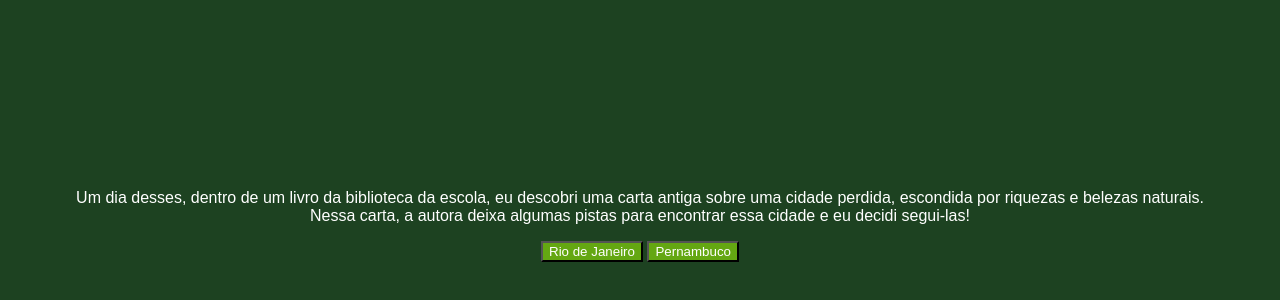
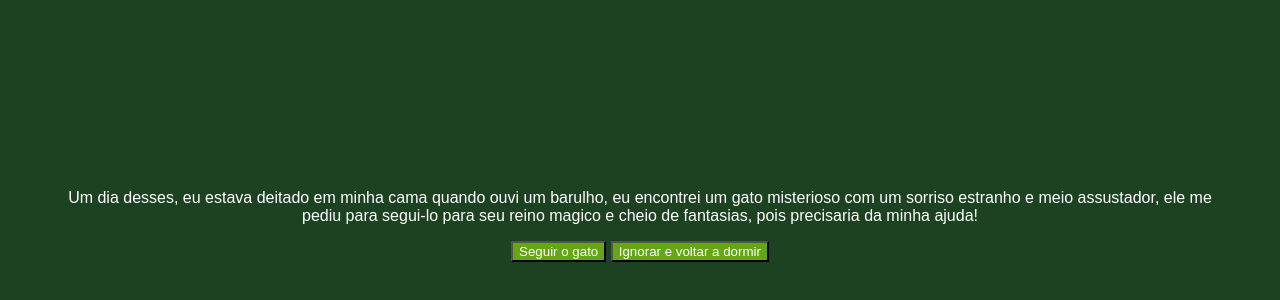
Before and after one commit to Josehen11/Criando-sua-aventura, a plain HTML site: page index.html in a window 1280 px wide. Shown: the part 142-442 px from the top of the page. Drawn offline with Linux system fonts and the light colour scheme; a web font is replaced by a local one.

Commit message:
index.html

```diff
--- a/index.html
+++ b/index.html
@@ -7,24 +7,25 @@
     <link rel="preconnect" href="https://fonts.googleapis.com">
     <link rel="preconnect" href="https://fonts.gstatic.com" crossorigin>
     <link href="https://fonts.googleapis.com/css2?family=Bai+Jamjuree:ital,wght@0,200;0,300;0,400;0,500;0,600;0,700;1,200;1,300;1,400;1,500;1,600;1,700&display=swap" rel="stylesheet">
-    <title>Em busca da cidade perdida</title>
+    <title>Em busca do País das maravilhas</title>
+
 </head>
 <body>
     <main>
         <div class="passo ativo" id="passo-0">
             <img src="img/cenario-passo0.png" alt="">
-            <p>Um dia desses, dentro de um livro da biblioteca da escola, eu descobri uma carta antiga sobre uma cidade perdida, escondida por riquezas e belezas naturais. Nessa carta, a autora deixa algumas pistas para encontrar essa cidade e eu decidi segui-las!</p>
-            <button class="btn-proximo" data-proximo="1">Rio de Janeiro</button>
-            <button class="btn-proximo" data-proximo="2">Pernambuco</button>
+            <p>Um dia desses, eu estava deitado em minha cama quando ouvi um barulho, eu encontrei um gato misterioso com um sorriso estranho e meio assustador, ele me pediu para segui-lo para seu reino magico e cheio de fantasias, pois precisaria da minha ajuda!</p>
+            <button class="btn-proximo" data-proximo="1">Seguir o gato</button>
+            <button class="btn-proximo" data-proximo="2">Ignorar e voltar a dormir</button>
         </div>
         <div class="passo" id="passo-1">
-            <p>Você começa sua jornada no Rio de Janeiro, subindo o Pico da Tijuca ao amanhecer para encontrar a primeira pista.</p>
-            <button class="btn-proximo" data-proximo="3">Procurar a pista no topo do pico</button>
+            <p>Você começa sua jornada ao seguir o gato, subindo ate a casa do chapeleiro ao amanhecer para encontrar a primeira pista.</p>
+            <button class="btn-proximo" data-proximo="3">Procurar a pista na casa do chapeleiro </button>
             <button class="btn-proximo" data-proximo="4">Desistir e voltar para casa</button>
         </div>
         <div class="passo" id="passo-2">
-            <p>Em Pernambuco, você visita a histórica cidade de Olinda. Na carta, uma das pistas indica que para localizar a entrada para a cidade perdida você deve procurar a próxima pista em um dos pontos turísticos da cidade. Por qual você começa?</p>
-            <button class="btn-proximo" data-proximo="5">Investigar as igrejas antigas</button>
+            <p>Ao seguir o gato, você visita a histórica cidade da rainha. Na carta, uma das pistas indica que para localizar a entrada para o portal e você deve procurar a próxima pista em um dos pontos turísticos do reino. Por qual você começa?</p>
+            <button class="btn-proximo" data-proximo="5">Investigar as construções antigas</button>
             <button class="btn-proximo" data-proximo="6">Explorar as praias próximas</button>
         </div>
         <div class="passo" id="passo-3">
```
